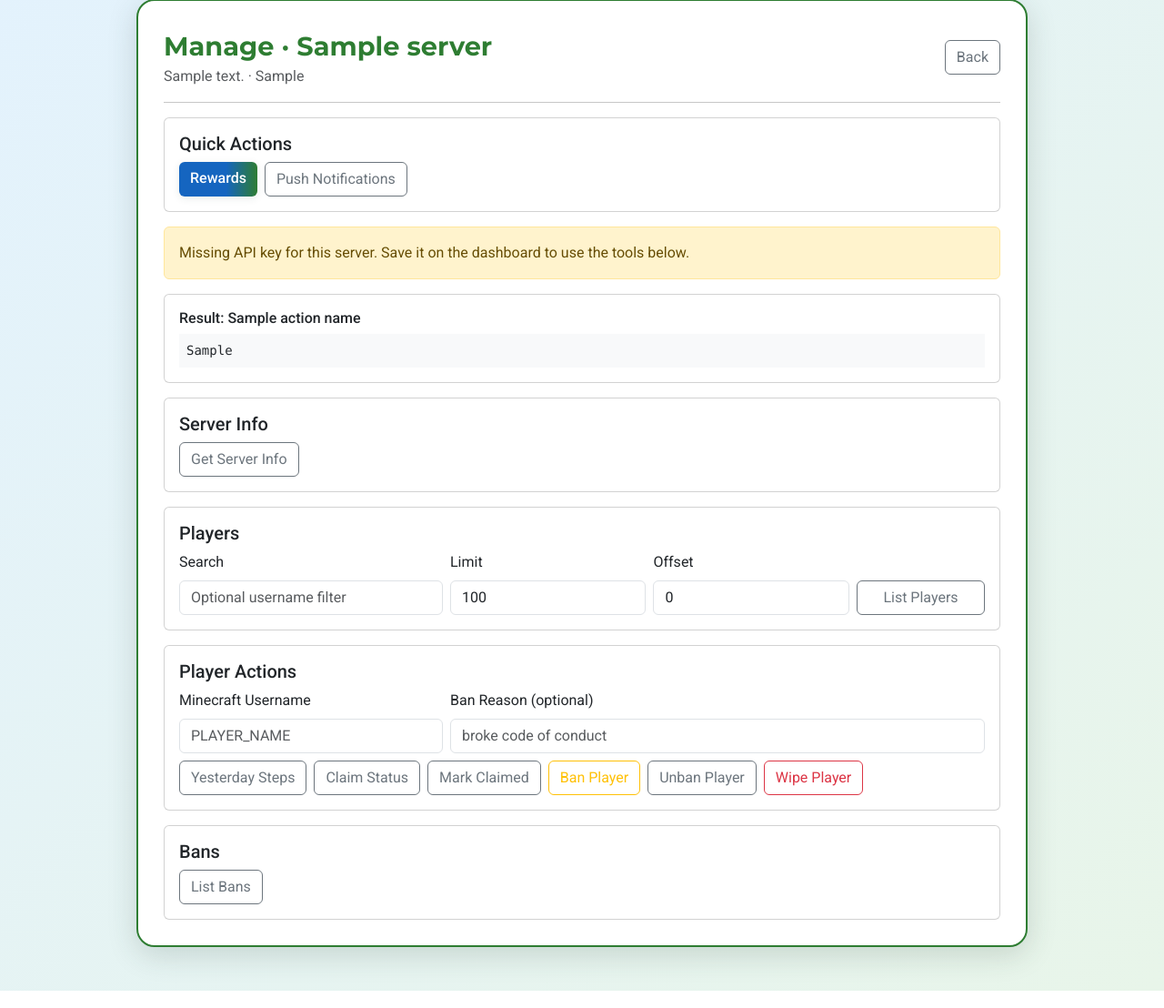
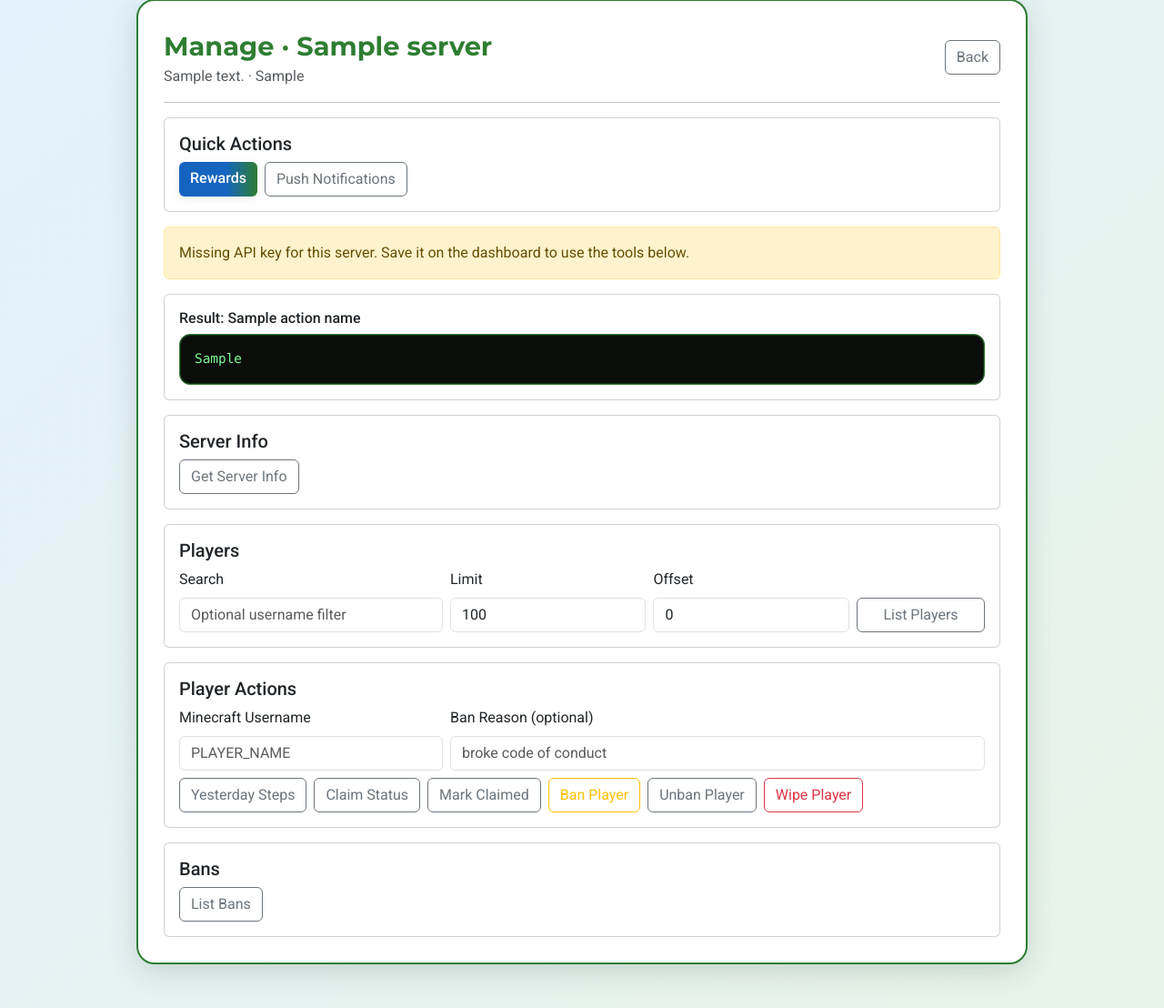
Before and after one commit to JaggerBean/FitCollector, a FastAPI app: template StepCraft_Web/templates/server_manage.html in a window 1280 px wide. Shown: the part 49-1157 px from the top of the page at 91% size. Run offline with FastAPI, Linux system fonts and the light colour scheme; the template is opened without the code that fills it: most values are stand-ins (such as "Sample title", 1, 10 or a date in 2020).

Commit message:
fixed coloring

```diff
--- a/StepCraft_Web/templates/server_manage.html
+++ b/StepCraft_Web/templates/server_manage.html
@@ -38,6 +38,18 @@
             background: linear-gradient(90deg, #2E7D32 60%, #1565C0 100%);
             transform: translateY(-2px) scale(1.03);
             box-shadow: 0 4px 16px rgba(44, 67, 54, 0.18);
+        }
+        .output-block {
+            background: #0b0d0b;
+            color: #7CFC90;
+            border: 1px solid #2E7D32;
+            border-radius: 12px;
+            padding: 16px;
+            font-family: ui-monospace, SFMono-Regular, Menlo, Monaco, Consolas, "Liberation Mono", "Courier New", monospace;
+            font-size: 0.9rem;
+            box-shadow: inset 0 0 0 1px rgba(46, 125, 50, 0.35);
+            white-space: pre-wrap;
+            word-break: break-word;
         }
         pre {
             white-space: pre-wrap;
@@ -80,6 +92,12 @@
                 background: #1E1E1E !important;
                 color: #E1E1E1;
             }
+            .output-block {
+                background: #090b09;
+                color: #8CFFA3;
+                border-color: #81C784;
+                box-shadow: inset 0 0 0 1px rgba(129, 199, 132, 0.35);
+            }
         }
     </style>
 </head>
@@ -114,7 +132,7 @@
                 <div class="d-flex justify-content-between align-items-center">
                     <h6 class="mb-0">Result: {{ action_name }}</h6>
                 </div>
-                <pre class="bg-light p-2 mt-2 small mb-0"><code>{{ action_output }}</code></pre>
+                <pre class="output-block mt-2 mb-0">{{ action_output }}</pre>
             </div>
         {% endif %}
 
```
